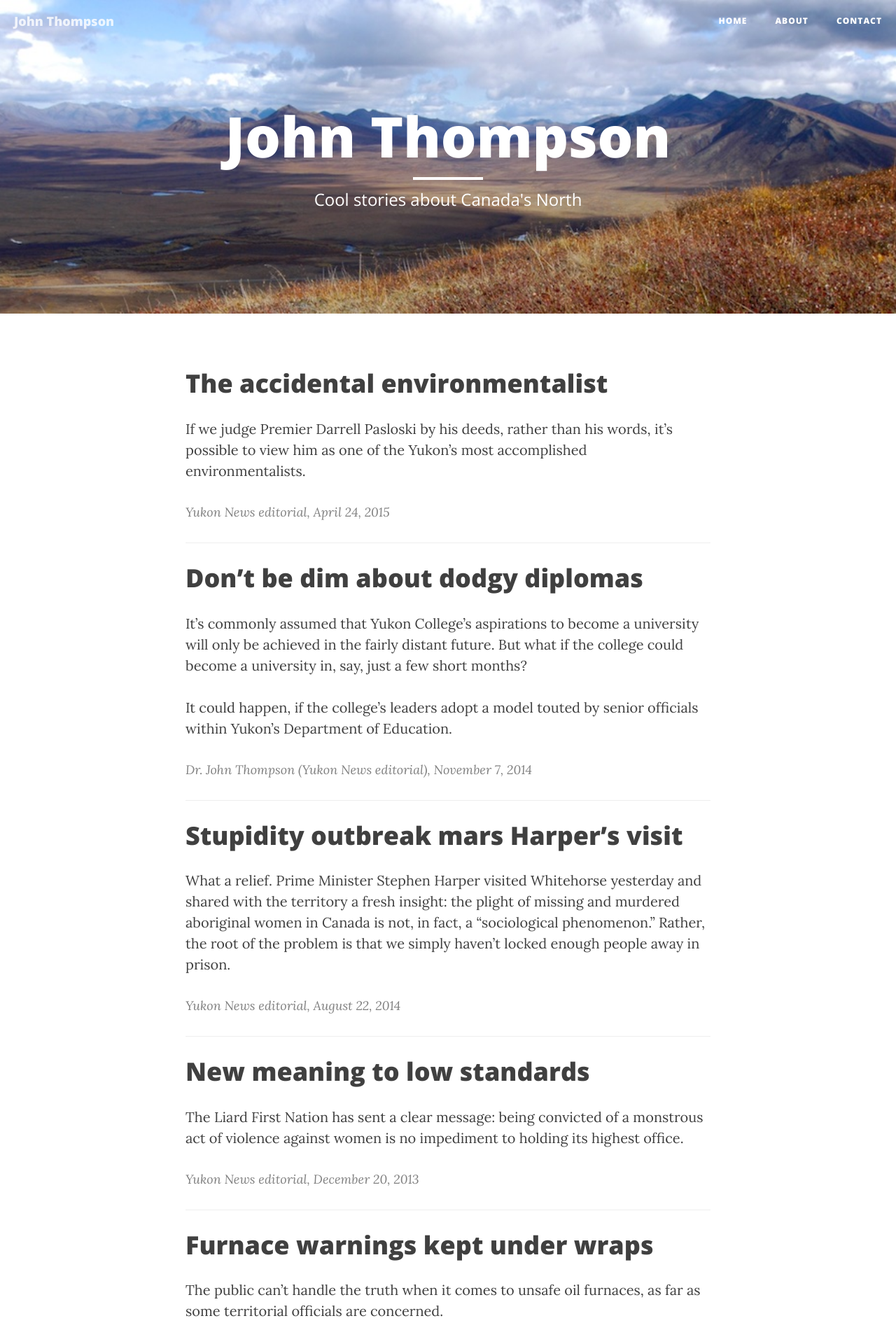
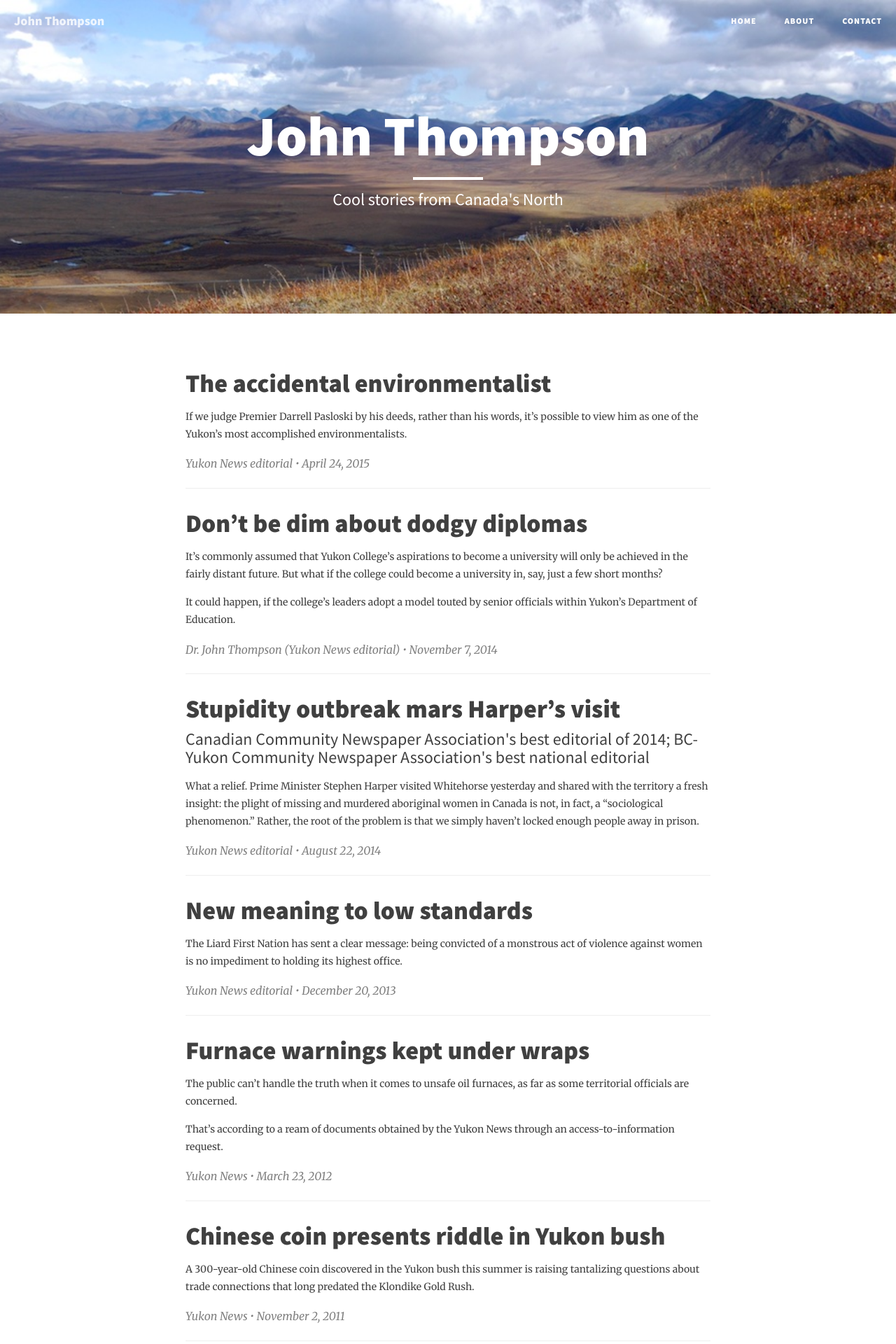
Before and after one commit to johngthompson/johngthompson.github.io, a Jekyll site: the page built from index.html, in a window 1280 px wide. Shown: the top 1920 px of the page at 70% size. Built offline with Jekyll 4.4.1, drawn with Linux system fonts in a browser that asks for light colours; nearby versions of some CDN libraries; the list of posts is cut into pages by our own code; some of the changed text lies outside the part shown.

Commit message:
New fonts, new highlight colour

```diff
--- a/_includes/head.html
+++ b/_includes/head.html
@@ -19,10 +19,8 @@
     <link rel="stylesheet" href="{{ "/css/syntax.css" | prepend: site.baseurl }}">
 
     <!-- Custom Fonts -->
-    <link href="//maxcdn.bootstrapcdn.com/font-awesome/4.3.0/css/font-awesome.min.css" rel="stylesheet" type="text/css">
-    <link href='//fonts.googleapis.com/css?family=Lora:400,700,400italic,700italic' rel='stylesheet' type='text/css'>
-    <link href='//fonts.googleapis.com/css?family=Open+Sans:300italic,400italic,600italic,700italic,800italic,400,300,600,700,800' rel='stylesheet' type='text/css'>
-
+    <link href='http://fonts.googleapis.com/css?family=Merriweather:400,400italic,700,700italic' rel='stylesheet' type='text/css'>
+<link href='http://fonts.googleapis.com/css?family=Source+Sans+Pro:400,400italic,600italic,600,700,700italic,900' rel='stylesheet' type='text/css'>
     <!-- HTML5 Shim and Respond.js IE8 support of HTML5 elements and media queries -->
     <!-- WARNING: Respond.js doesn't work if you view the page via file:// -->
     <!--[if lt IE 9]>
--- a/_posts/2014-08-22-stupidity-outbreak.markdown
+++ b/_posts/2014-08-22-stupidity-outbreak.markdown
@@ -1,12 +1,14 @@
 ---
 layout:	post
 title:	Stupidity outbreak mars Harper’s visit
+subtitle: Canadian Community Newspaper Association's best editorial of 2014; BC-Yukon Community Newspaper Association's best national editorial
 author:     Yukon News editorial
 category:	Opinion
 date:	2014-08-22
 tags:
   - Yukon
   - politics
+  - awards
 published: true
 ---
 
--- a/css/clean-blog.css
+++ b/css/clean-blog.css
@@ -1,11 +1,13 @@
 body {
-  font-family: 'Lora', 'Times New Roman', serif;
-  font-size: 20px;
+  font-family: 'Merriweather', 'Times New Roman', serif;
+  font-size: 14px;
+  font-style: normal;
+  font-weight: 300;
   color: #404040;
 }
 p {
-  line-height: 1.5;
-  margin: 30px 0;
+  line-height: 1.8em;
+  margin: 15px 0;
 }
 p a {
   text-decoration: underline;
@@ -16,7 +18,7 @@ h3,
 h4,
 h5,
 h6 {
-  font-family: 'Open Sans', 'Helvetica Neue', Helvetica, Arial, sans-serif;
+  font-family: 'Source Sans Pro', 'Helvetica Neue', Helvetica, Arial, sans-serif;
   font-weight: 800;
 }
 a {
@@ -24,7 +26,7 @@ a {
 }
 a:hover,
 a:focus {
-  color: #0085a1;
+  color: #ff9900;
 }
 a img:hover,
 a img:focus {
@@ -47,7 +49,7 @@ hr.small {
   left: 0;
   width: 100%;
   z-index: 3;
-  font-family: 'Open Sans', 'Helvetica Neue', Helvetica, Arial, sans-serif;
+  font-family: 'Source Sans Pro', 'Helvetica Neue', Helvetica, Arial, sans-serif;
 }
 .navbar-custom .navbar-brand {
   font-weight: 800;
@@ -109,14 +111,14 @@ hr.small {
   }
   .navbar-custom.is-fixed .navbar-brand:hover,
   .navbar-custom.is-fixed .navbar-brand:focus {
-    color: #0085a1;
+    color: #ff9900;
   }
   .navbar-custom.is-fixed .nav li a {
     color: #404040;
   }
   .navbar-custom.is-fixed .nav li a:hover,
   .navbar-custom.is-fixed .nav li a:focus {
-    color: #0085a1;
+    color: #ff9900;
   }
   .navbar-custom.is-visible {
     /* if the user changes the scrolling direction, we show the header */
@@ -164,7 +166,7 @@ hr.small {
   font-size: 24px;
   line-height: 1.1;
   display: block;
-  font-family: 'Open Sans', 'Helvetica Neue', Helvetica, Arial, sans-serif;
+  font-family: 'Source Sans Pro', 'Helvetica Neue', Helvetica, Arial, sans-serif;
   font-weight: 300;
   margin: 10px 0 0;
 }
@@ -183,13 +185,13 @@ hr.small {
   display: block;
 }
 .intro-header .post-heading .subheading {
-  font-family: 'Open Sans', 'Helvetica Neue', Helvetica, Arial, sans-serif;
+  font-family: 'Source Sans Pro', 'Helvetica Neue', Helvetica, Arial, sans-serif;
   font-size: 24px;
   margin: 10px 0 30px;
   font-weight: 600;
 }
 .intro-header .post-heading .meta {
-  font-family: 'Lora', 'Times New Roman', serif;
+  font-family: 'Merriweather', 'Times New Roman', serif;
   font-style: italic;
   font-weight: 300;
   font-size: 20px;
@@ -211,7 +213,7 @@ hr.small {
 .post-preview > a:hover,
 .post-preview > a:focus {
   text-decoration: none;
-  color: #0085a1;
+  color: #ff9900;
 }
 .post-preview > a > .post-title {
   font-size: 30px;
@@ -225,7 +227,7 @@ hr.small {
 }
 .post-preview > .post-meta {
   color: #808080;
-  font-size: 18px;
+  font-size: 16px;
   font-style: italic;
   margin-top: 0;
 }
@@ -235,7 +237,7 @@ hr.small {
 }
 .post-preview > .post-meta > a:hover,
 .post-preview > .post-meta > a:focus {
-  color: #0085a1;
+  color: #ff9900;
   text-decoration: underline;
 }
 @media only screen and (min-width: 768px) {
@@ -315,13 +317,13 @@ footer .copyright {
   opacity: 1;
 }
 .floating-label-form-group-with-focus label {
-  color: #0085a1;
+  color: #ff9900;
 }
 form .row:first-child .floating-label-form-group {
   border-top: 1px solid #eeeeee;
 }
 .btn {
-  font-family: 'Open Sans', 'Helvetica Neue', Helvetica, Arial, sans-serif;
+  font-family: 'Source Sans Pro', 'Helvetica Neue', Helvetica, Arial, sans-serif;
   text-transform: uppercase;
   font-size: 14px;
   font-weight: 800;
@@ -335,8 +337,8 @@ form .row:first-child .floating-label-form-group {
 }
 .btn-default:hover,
 .btn-default:focus {
-  background-color: #0085a1;
-  border: 1px solid #0085a1;
+  background-color: #ff9900;
+  border: 1px solid #ff9900;
   color: white;
 }
 .pager {
@@ -344,7 +346,7 @@ form .row:first-child .floating-label-form-group {
 }
 .pager li > a,
 .pager li > span {
-  font-family: 'Open Sans', 'Helvetica Neue', Helvetica, Arial, sans-serif;
+  font-family: 'Source Sans Pro', 'Helvetica Neue', Helvetica, Arial, sans-serif;
   text-transform: uppercase;
   font-size: 14px;
   font-weight: 800;
@@ -363,8 +365,8 @@ form .row:first-child .floating-label-form-group {
 .pager li > a:hover,
 .pager li > a:focus {
   color: white;
-  background-color: #0085a1;
-  border: 1px solid #0085a1;
+  background-color: #ff9900;
+  border: 1px solid #ff9900;
 }
 .pager .disabled > a,
 .pager .disabled > a:hover,
@@ -377,12 +379,12 @@ form .row:first-child .floating-label-form-group {
 ::-moz-selection {
   color: white;
   text-shadow: none;
-  background: #0085a1;
+  background: #ff9900;
 }
 ::selection {
   color: white;
   text-shadow: none;
-  background: #0085a1;
+  background: #ff9900;
 }
 img::selection {
   color: white;
@@ -393,5 +395,5 @@ img::-moz-selection {
   background: transparent;
 }
 body {
-  webkit-tap-highlight-color: #0085a1;
+  webkit-tap-highlight-color: #ff9900;
 }
--- a/index.html
+++ b/index.html
@@ -1,6 +1,6 @@
 ---
 layout: page
-description: "Cool stories about Canada's North"
+description: "Cool stories from Canada's North"
 ---
 
 {% for post in paginator.posts %}
@@ -15,7 +15,7 @@ description: "Cool stories about Canada's North"
         {% endif %}
         {{ post.excerpt }}
     </a>
-    <p class="post-meta">{% if post.author %}{{ post.author }}{% else %}{{ site.title }}{% endif %}, {{ post.date | date: "%B %-d, %Y" }}</p>
+    <p class="post-meta">{% if post.author %}{{ post.author }}{% else %}{{ site.title }}{% endif %} • {{ post.date | date: "%B %-d, %Y" }}</p>
 </div>
 <hr>
 {% endfor %}
```
